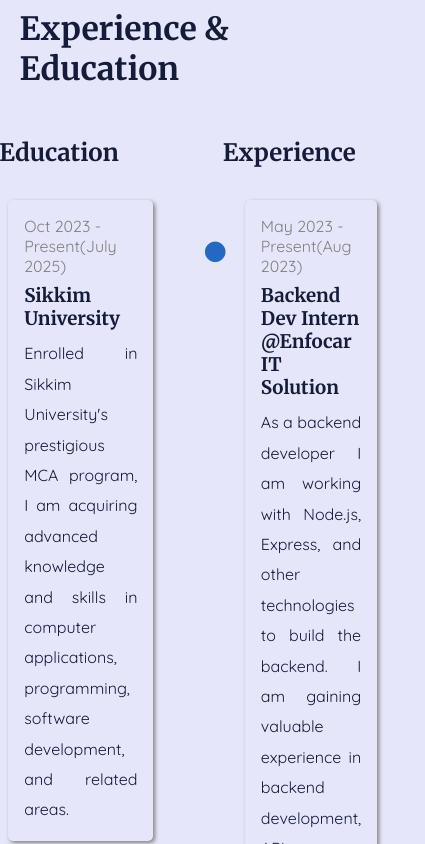
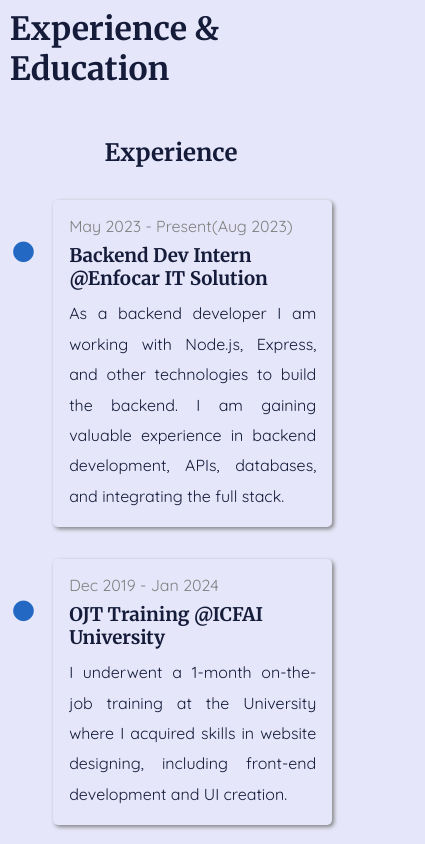
Before and after one commit to sailendrachettri/protfolio, a React (Create React App) app: page / in a window 390 px wide. Shown: the part 1480-2324 px from the top of the page, 425 px wide, since content can reach past the window. Built offline with nearby package versions, Linux system fonts and the light colour scheme; no server answers.

Commit message:
git push -u origin main

```diff
--- a/src/App.css
+++ b/src/App.css
@@ -453,29 +453,56 @@ main .landing-page p {
   margin-right: 1rem;
 }
 
-.dot{
+.dot {
   font-size: 5rem;
   color: rgb(35, 105, 196);
 }
 
 .info .bio {
-  padding-left: 1rem;
+  padding: 1rem;
   border-radius: 5px;
   padding: 1rem;
   box-shadow: 2px 2px 4px var(--color-dim);
+  max-height: 50vh;
+  overflow: hidden;
 }
 
-.bio .year{
+.bio .year {
   color: var(--color-dim);
 }
 
-.bio h3{
+.bio h3 {
   margin: 0.5rem 0;
 }
 
-.bio .summary{
+.bio .summary {
   line-height: 1.9rem;
   text-align: justify;
+}
+
+@media only screen and (max-width: 900px) {
+  .info-block {
+    flex-wrap: wrap-reverse;
+    justify-content: center;
+  }
+
+  .info-block .exp-edu{
+    width: 70%;
+  }
+
+  .info .bio {
+    max-height: fit-content;
+    overflow: auto;
+  }
+}
+
+@media screen and (max-width: 600px) {
+  .exp-edu-section{
+    width: 95%;
+  }
+  .info-block .exp-edu{
+    width: 100%;
+  }
 }
 
 
```
